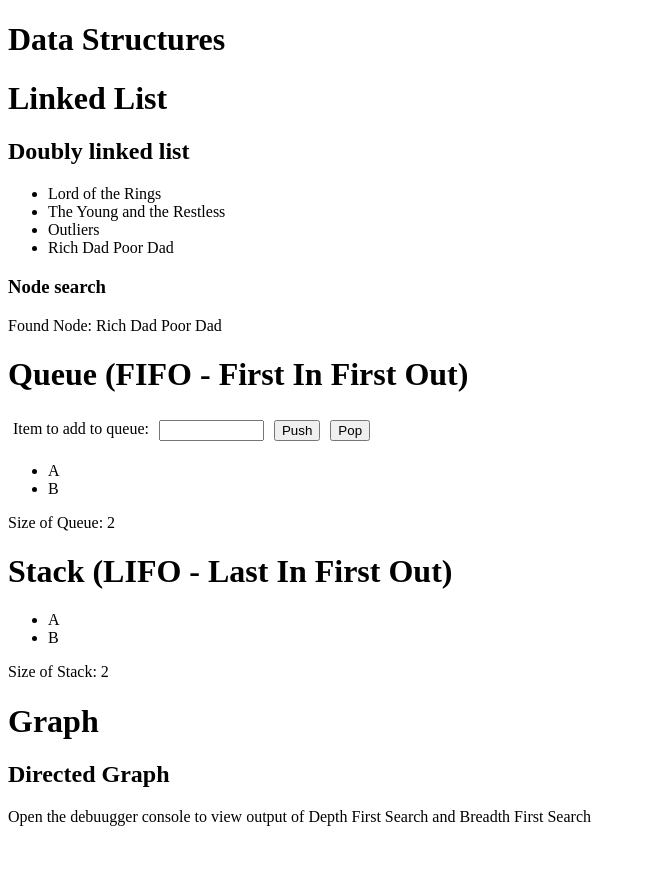
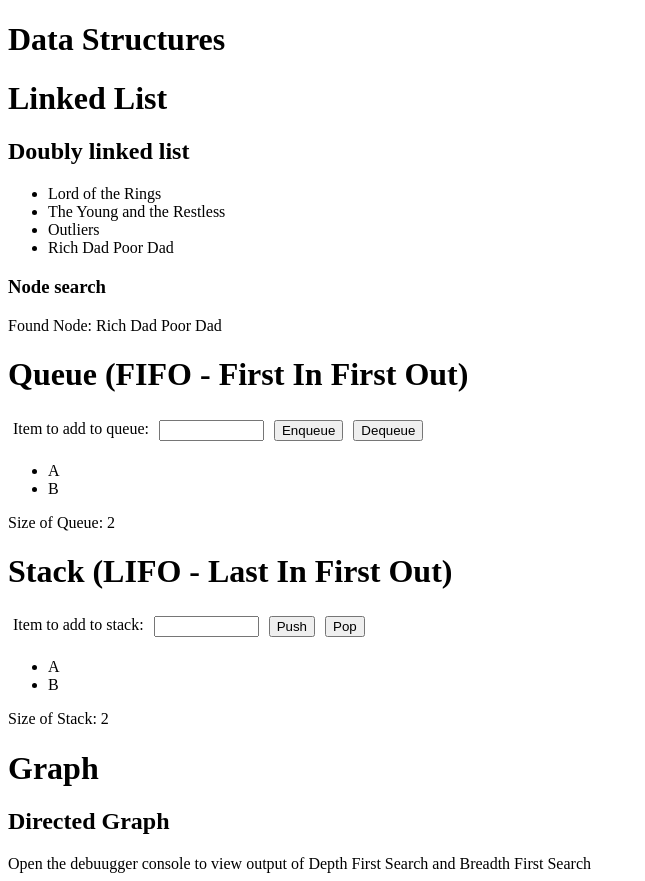
Before and after one commit to pbrianmackey/data-structures, an Angular app: page / in a window 1280 px wide. Shown: the whole page, without its empty margins (0-645 px from the left). Before the commit the page ends 834 px from the top, so only its background shows below. Built offline with nearby package versions, Linux system fonts and the light colour scheme.

Commit message:
Add stack data

```diff
--- a/src/app/queue/queue.component.html
+++ b/src/app/queue/queue.component.html
@@ -14,10 +14,10 @@
     />
   </li>
   <li class="flex-item">
-    <button type="button" (click)="enqueueItem()">Push</button>
+    <button type="button" (click)="enqueueItem()">Enqueue</button>
   </li>
   <li class="flex-item">
-    <button type="button" (click)="dequeueItem()">Pop</button>
+    <button type="button" (click)="dequeueItem()">Dequeue</button>
   </li>
 </ul>
 
--- a/src/app/stack/stack.component.html
+++ b/src/app/stack/stack.component.html
@@ -1,7 +1,30 @@
 <h1>Stack (LIFO - Last In First Out)</h1>
 
+<ul class="flex-container">
+  <li class="flex-item">
+    <label for="enqueue" minlength="1">Item to add to stack: </label>
+  </li>
+  <li class="flex-item">
+    <input
+      [formControl]="pushInput"
+      type="text"
+      id="enqueue"
+      name="enqueue"
+      size="10"
+    />
+  </li>
+  <li class="flex-item">
+    <button type="button" (click)="pushItem()">Push</button>
+  </li>
+  <li class="flex-item">
+    <button type="button" (click)="popItem()">Pop</button>
+  </li>
+</ul>
+
+<ng-container *ngIf="removedItem">
+  Last item removed from the stack: {{ removedItem }}
+</ng-container>
 <ul>
   <li *ngFor="let item of output">{{ item }}</li>
 </ul>
-
-Size of Stack: {{ size }}
+<div>Size of Stack: {{ size }}</div>
--- a/src/app/stack/stack.component.scss
+++ b/src/app/stack/stack.component.scss
@@ -0,0 +1,13 @@
+.flex-container {
+  display: flex;
+
+  flex-flow: row wrap;
+
+  padding: 0;
+  margin: 0;
+  list-style: none;
+}
+
+.flex-item {
+  padding: 5px;
+}
--- a/src/app/stack/stack.component.ts
+++ b/src/app/stack/stack.component.ts
@@ -1,4 +1,5 @@
 import { Component, OnInit } from '@angular/core';
+import { FormBuilder, FormControl, FormGroup } from '@angular/forms';
 import { Stack } from 'src/Models/Stack';
 
 @Component({
@@ -9,25 +10,43 @@ import { Stack } from 'src/Models/Stack';
 export class StackComponent implements OnInit {
   output: string[] = [];
   size: number = -1;
+  stackFormGroup: FormGroup;
+  stack = new Stack<string>();
+  public removedItem: string | undefined = '';
 
-  constructor() {}
+  get pushInput(): FormControl {
+    return this.stackFormGroup.controls['pushInput'] as FormControl;
+  }
+
+  constructor(private fb: FormBuilder) {
+    this.stackFormGroup = fb.group({
+      pushInput: [''],
+    });
+  }
 
   ngOnInit(): void {
     this.setup();
   }
 
+  pushItem() {
+    this.stack.push(this.pushInput.value);
+    this.output = this.stack.toArray();
+    this.size = this.stack.size();
+  }
+
+  popItem(): void {
+    this.removedItem = this.stack.pop();
+    this.output = this.stack.toArray();
+    this.size = this.stack.size();
+  }
+
   private setup(): void {
-    const stack = new Stack<string>();
-    stack.push('A');
-    stack.push('B');
+    this.stack.push('A');
+    this.stack.push('B');
 
-    this.output = stack.toArray();
-    this.size = stack.size();
+    this.output = this.stack.toArray();
+    this.size = this.stack.size();
 
-    //stack.size(); // Output: 2
     //stack.peek(); // Output: "B"
-    //stack.size(); // Output: 2
-    //stack.pop(); // Output: "B"
-    //stack.size(); // Output: 1
   }
 }
```
Also changed, not shown: 3 other files (tests, documents, lock files or other folders).
